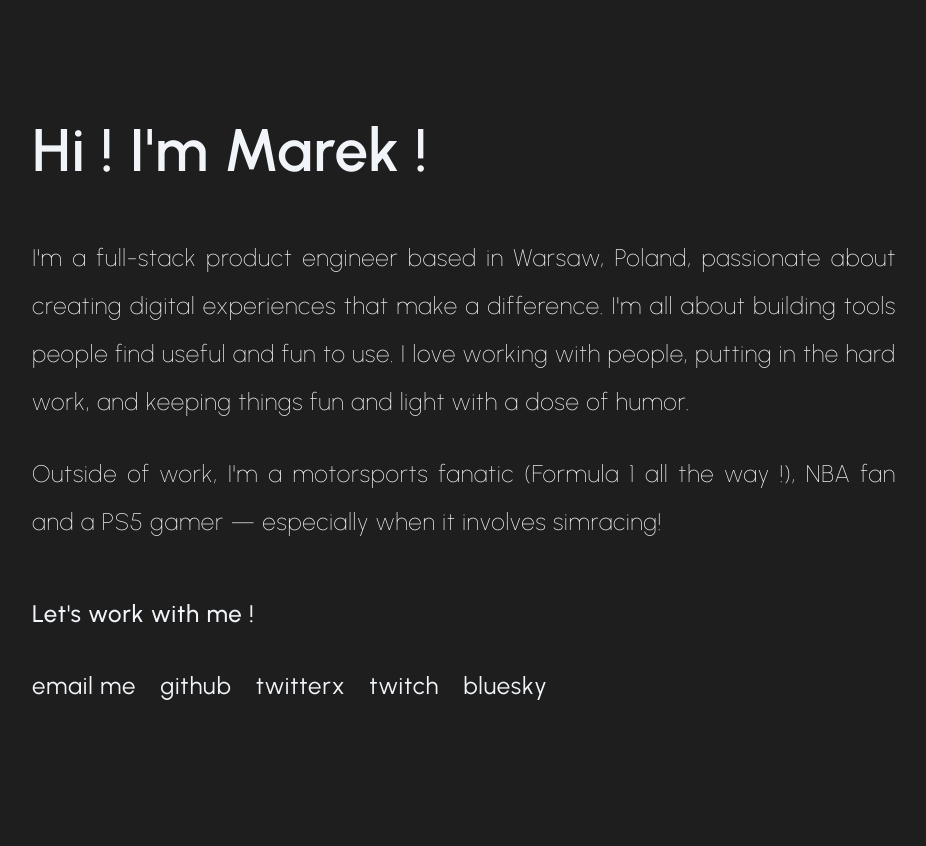
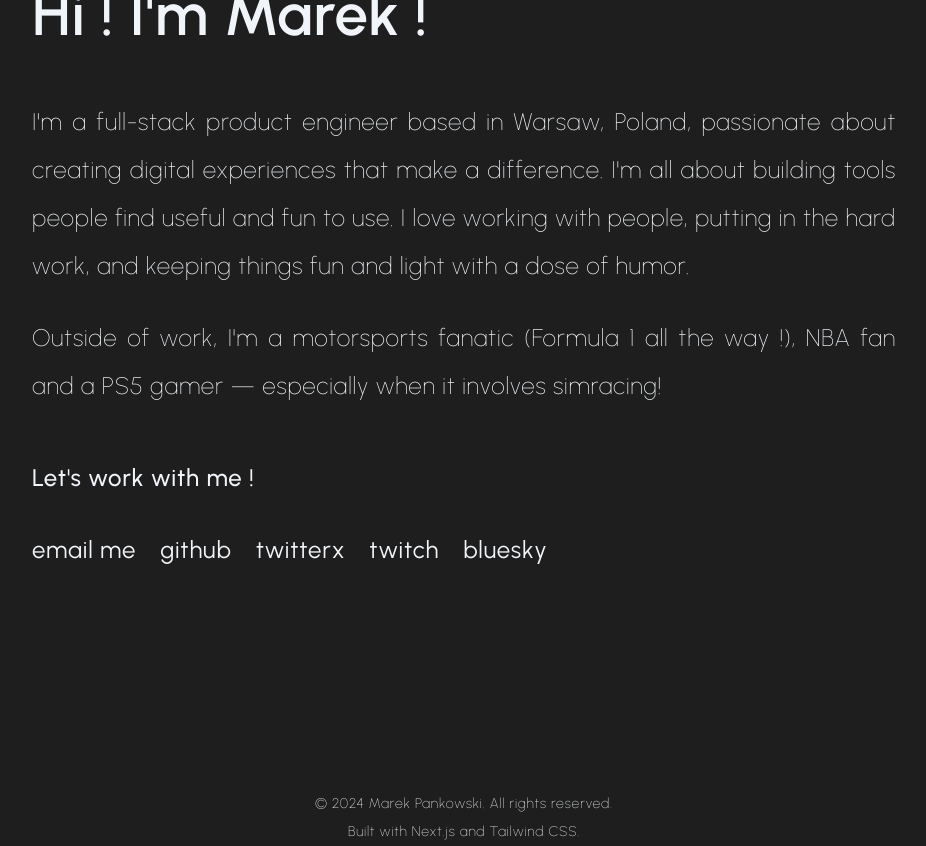
Before and after one commit to mkpanq/mkpanq_com, a Next.js app: page / in a window 1280 px wide. Shown: the whole page, without its empty margins (176-1102 px from the left). Before the commit the page ends 800 px from the top, so only its background shows below. Built offline with nearby package versions, Linux system fonts and the light colour scheme.

Commit message:
Remove GA, add sitemap, robots, footer and other improvements

```diff
--- a/src/app/layout.tsx
+++ b/src/app/layout.tsx
@@ -1,7 +1,6 @@
 import type { Metadata } from "next";
 import { Urbanist } from "next/font/google";
 import "./globals.css";
-import { GoogleAnalytics } from "@next/third-parties/google";
 
 const urbanist = Urbanist({
   subsets: ["latin"],
@@ -20,6 +19,14 @@ export const metadata: Metadata = {
       "Marek Pankowski personal website - Full Stack Product Engineer from Poland",
     type: "website",
     locale: "en_US",
+    images: [
+      {
+        url: `https://dynamic-og-image-generator.vercel.app/api/generate?title=Home&author=Marek+Pankowski&websiteUrl=https%3A%2F%2Fmkpanq.com%2F&avatar=https%3A%2F%2Favatars.githubusercontent.com%2Fu%2F17934750&theme=default`,
+        width: 1200,
+        height: 630,
+        alt: `mkpanq.com`,
+      },
+    ],
   },
   robots: {
     index: true,
@@ -37,15 +44,6 @@ export const metadata: Metadata = {
     statusBarStyle: "black-translucent",
     capable: true,
   },
-  // TODO: For later
-  // verification: {
-  //   google: "YOUR_DATA",
-  //   yandex: ["YOUR_DATA"],
-  //   other: {
-  //     "msvalidate.01": ["YOUR_DATA"],
-  //     "facebook-domain-verification": ["YOUR_DATA"],
-  //   },
-  // },
   icons: {
     icon: [
       {
@@ -101,7 +99,6 @@ export default function RootLayout({
       >
         {children}
       </body>
-      <GoogleAnalytics gaId="G-TWXV4BYCCL" />
     </html>
   );
 }
--- a/src/app/page.tsx
+++ b/src/app/page.tsx
@@ -1,5 +1,5 @@
 import Link from "next/link";
-import socials from "./lib/socials";
+import socials from "../lib/socials";
 
 export default function Home() {
   return (
@@ -33,7 +33,7 @@ export default function Home() {
       <p className="text-xl xl:text-2xl font-medium mt-5">
         Let&apos;s work with me !
       </p>
-      <ul className="flex max-sm:flex-col gap-6 text-xl xl:text-2xl">
+      <ul className="flex max-sm:flex-col gap-6 text-xl xl:text-2xl mb-48">
         {socials.map((social) => (
           <li key={social.name}>
             <Link href={social.url} target="_blank">
@@ -42,6 +42,14 @@ export default function Home() {
           </li>
         ))}
       </ul>
+      <footer className="text-xs xl:text-sm font-thin text-center">
+        <p>
+          © {new Date().getFullYear()} Marek Pankowski. All rights reserved.{" "}
+          <br />
+          Built with <a href="https://nextjs.org/">Next.js</a> and{" "}
+          <a href="https://tailwindcss.com/">Tailwind CSS</a>.
+        </p>
+      </footer>
     </div>
   );
 }
--- /dev/null
+++ b/src/app/robots.ts
@@ -0,0 +1,11 @@
+import { MetadataRoute } from "next";
+
+export default function robots(): MetadataRoute.Robots {
+  return {
+    rules: {
+      userAgent: "*",
+      allow: ["/"],
+    },
+    sitemap: ["https://mkpanq.com/sitemap.xml"],
+  };
+}
--- /dev/null
+++ b/src/app/sitemap.ts
@@ -0,0 +1,12 @@
+import { MetadataRoute } from "next";
+
+export default function sitemap(): MetadataRoute.Sitemap {
+  return [
+    {
+      url: "https://mkpanq.com",
+      lastModified: new Date(),
+      changeFrequency: "yearly",
+      priority: 1,
+    },
+  ];
+}
```
Also changed, not shown: src/lib/socials.ts (renamed from src/app/lib/socials.ts), 1 other file (tests, documents, lock files or other folders).
